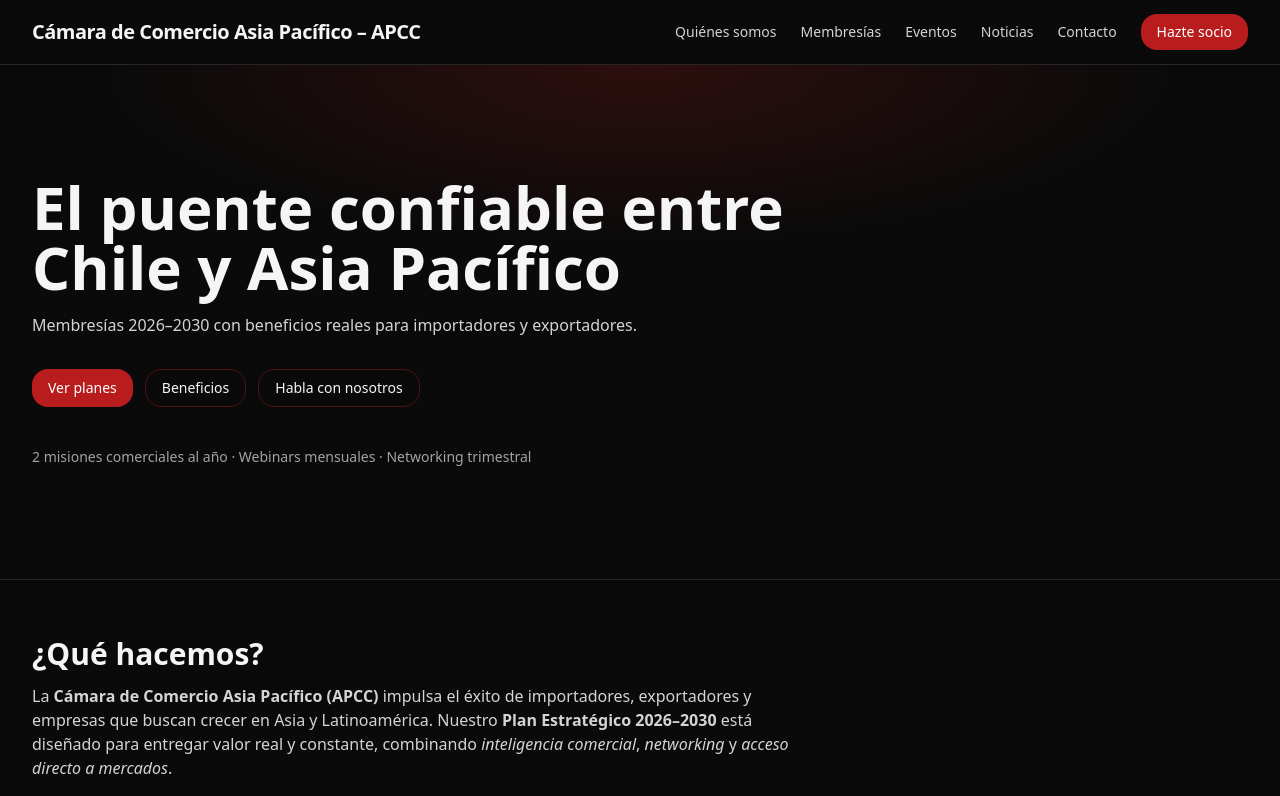
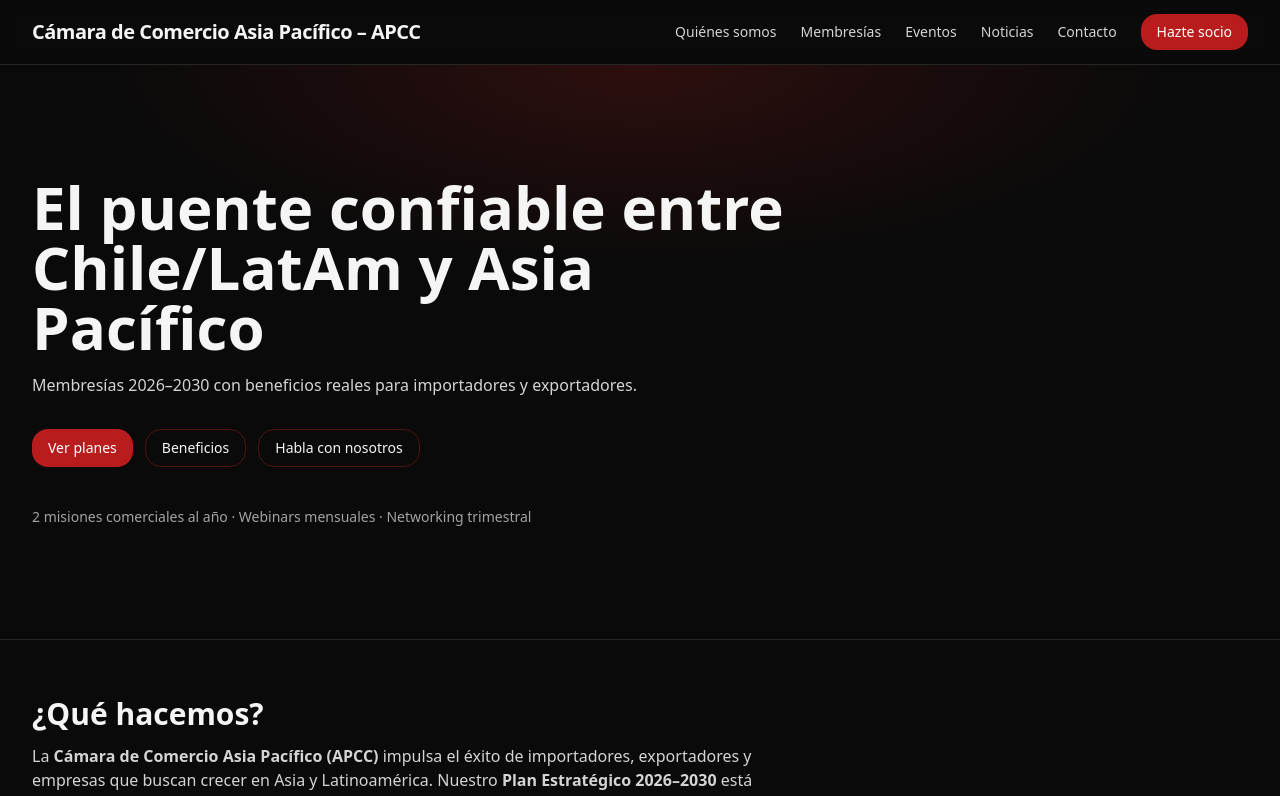
Before and after one commit to apcc-chamber/apcc-institucional-basic, a Next.js app: page / in a window 1280 px wide. Shown: the top 796 px of the page. Built offline with nearby package versions, Linux system fonts and the light colour scheme.

Commit message:
Update page.tsx

```diff
--- a/app/page.tsx
+++ b/app/page.tsx
@@ -47,7 +47,7 @@
         <div className="relative container py-24 lg:py-28">
           <div className="max-w-3xl">
             <h1 className="text-4xl md:text-6xl font-bold leading-tight">
-              El puente confiable entre Chile y Asia Pacífico
+              El puente confiable entre Chile/LatAm y Asia Pacífico
             </h1>
             <p className="mt-4 text-neutral-300 max-w-2xl">
               Membresías 2026–2030 con beneficios reales para importadores y exportadores.
```
